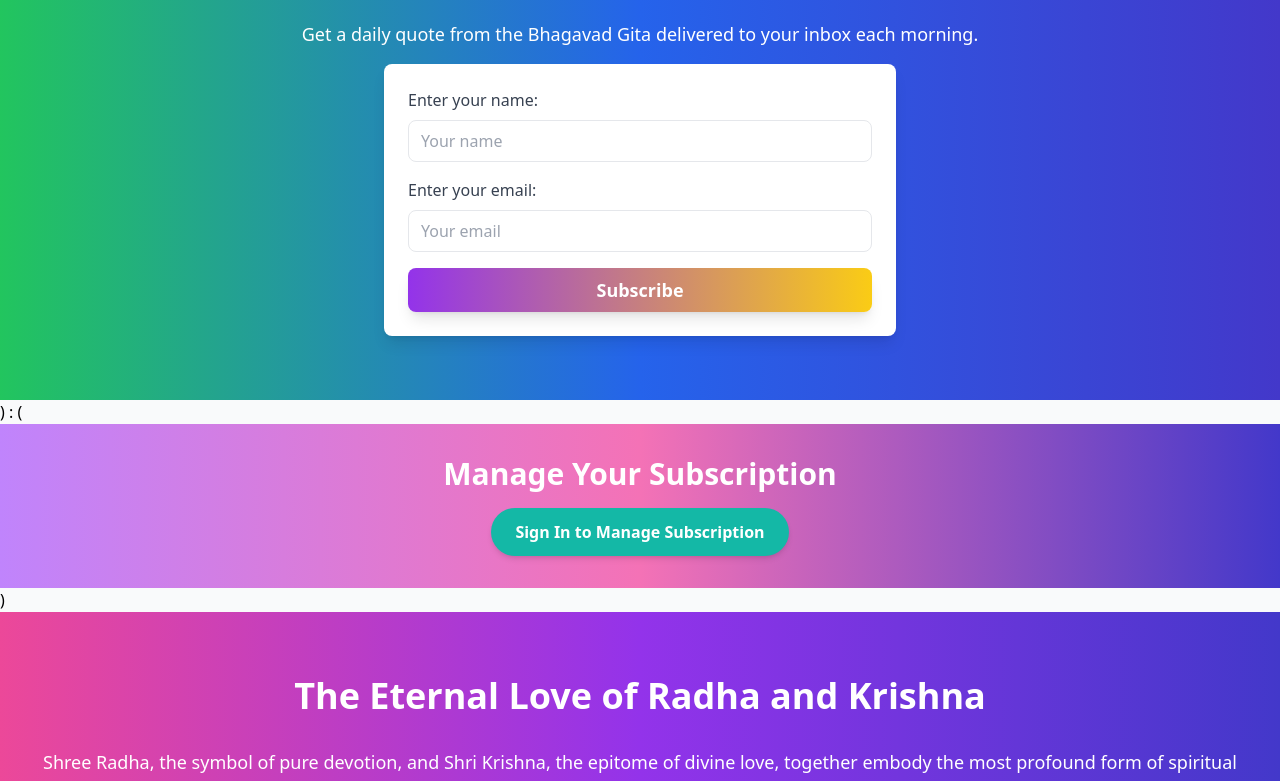
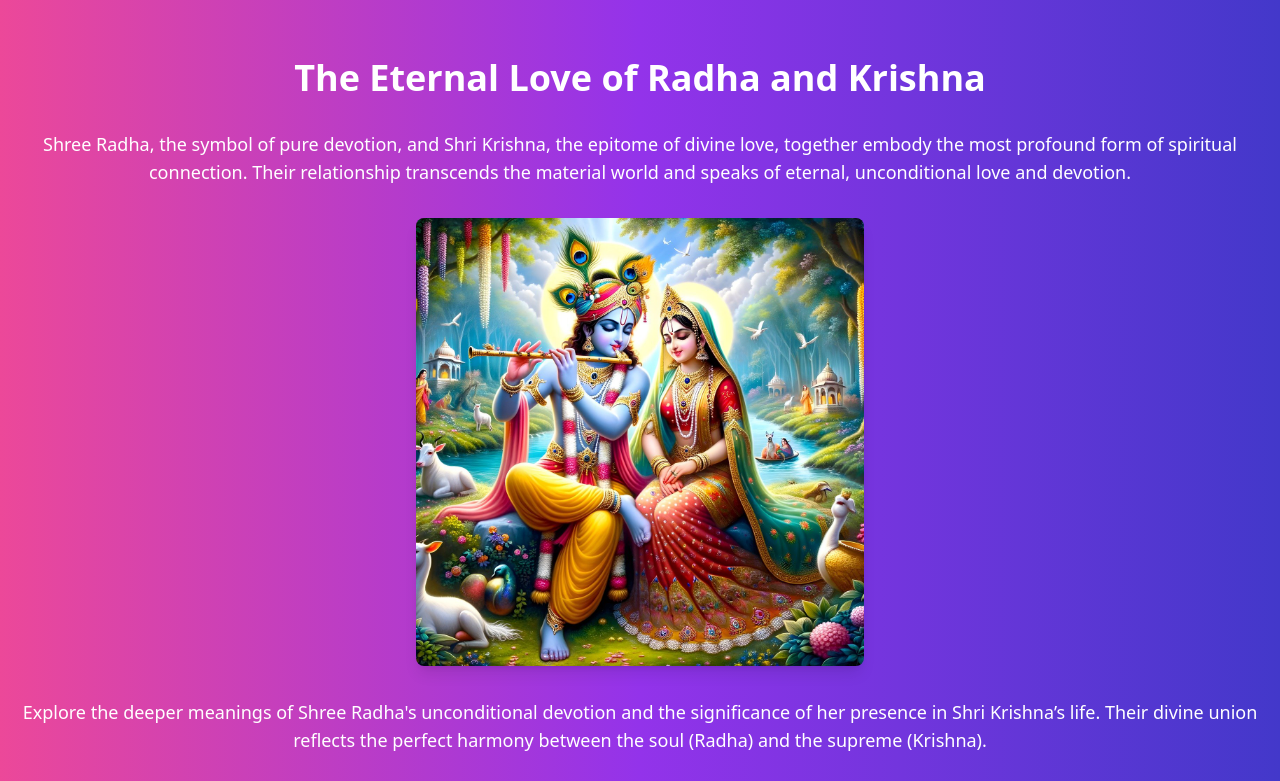
Before and after one commit to ucsirvi/RadhaKrishnaVaani, a React (Vite) app in the folder client/: page / in a window 1280 px wide. Shown: the part 1154-1935 px from the top of the page. Built offline with nearby package versions, Linux system fonts and the light colour scheme; no server answers.

Commit message:
Update Home.jsx

```diff
--- a/client/src/pages/Home.jsx
+++ b/client/src/pages/Home.jsx
@@ -58,23 +58,11 @@
         </div>
       </section>
 
-        isSubscribed ? (
+      {isSubscribed ? (
           <Unsubscribe setIsSubscribed={setIsSubscribed} />
         ) : (
           <SubscriptionForm setIsSubscribed={setIsSubscribed} />
-        )
-       : (
-        <section className="py-8 text-center bg-gradient-to-r from-purple-400 via-pink-400 to-indigo-700 text-white">
-          <h2 className="text-3xl font-semibold mb-4">
-            Manage Your Subscription
-          </h2>
-          <Link to="/auth/sign-in">
-            <button className="bg-teal-500 px-6 py-3 rounded-full text-white font-semibold hover:bg-teal-600 transition duration-300 shadow-md">
-              Sign In to Manage Subscription
-            </button>
-          </Link>
-        </section>
-      )
+        )}
 
       <section className="py-16 bg-gradient-to-r from-pink-500 via-purple-600 to-indigo-700 text-white">
         <div className="container mx-auto px-4 text-center">
```
